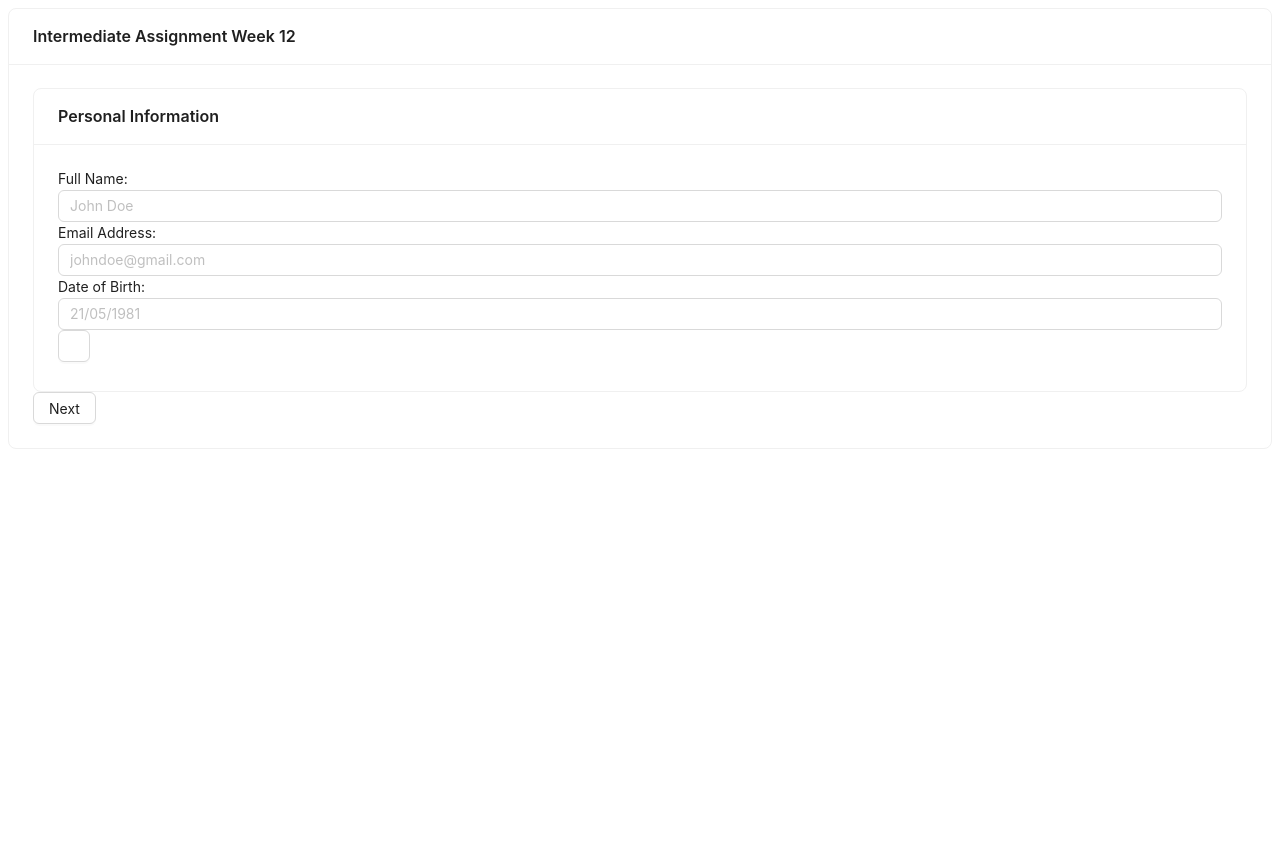
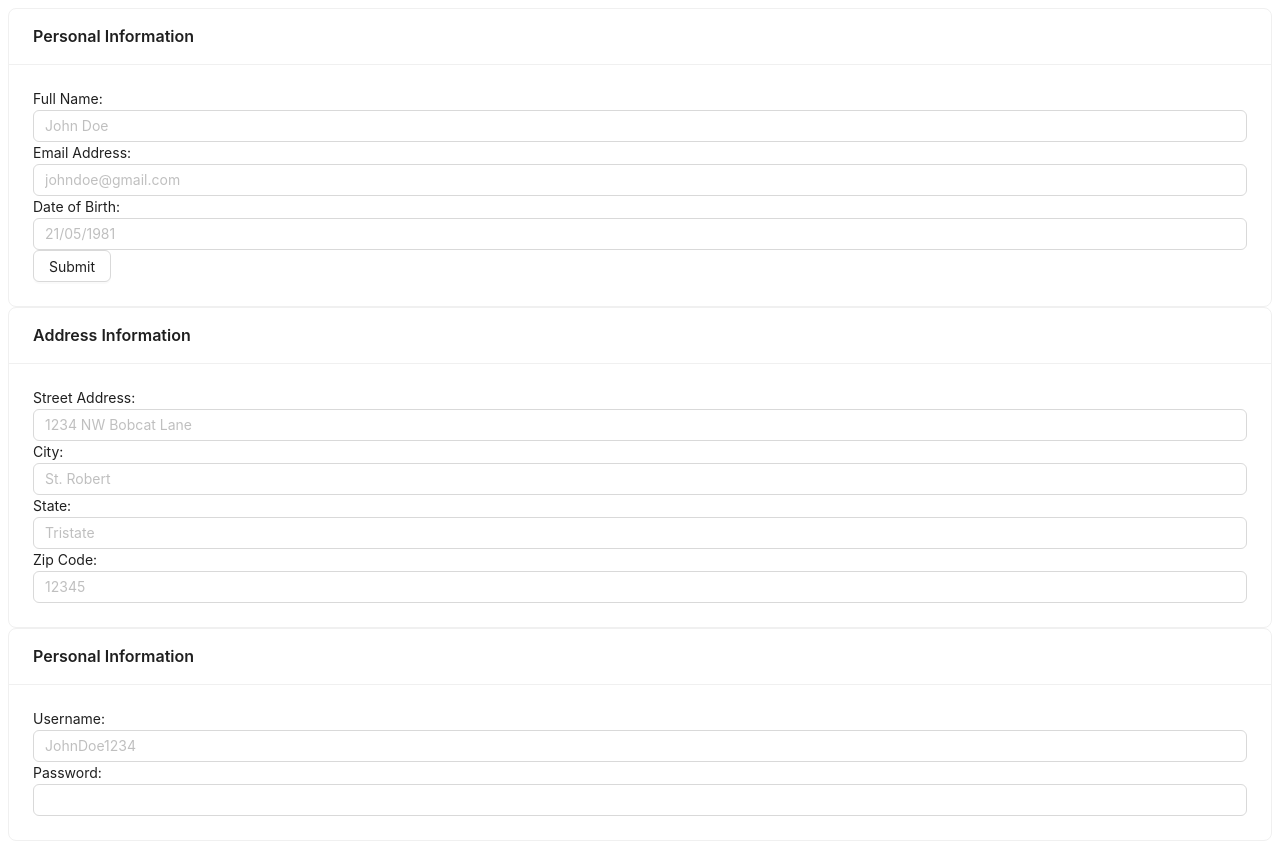
Before and after one commit to RevoU-FSSE-2/week-12-rz0u, a React (Vite) app: page / in a window 1280 px wide. Before the commit the page ends 800 px from the top, so only its background shows below. Built offline with nearby package versions, Linux system fonts and the light colour scheme.

Commit message:
coba deploy

```diff
--- a/src/App.tsx
+++ b/src/App.tsx
@@ -1,5 +1,5 @@
-import { useState } from "react";
-import { Card, Space, Button } from "./components";
+// import { useState } from "react";
+// import { Card, Space, Button } from "./components";
 import { PersonalForm, AddressForm, AccountForm } from "./containers";
 // import { useFormik } from "formik";
 
@@ -28,51 +28,12 @@ const InitialValues: InitialValues = {
 };
 
 function App() {
-  const [step, setStep] = useState<number>(1);
-  const handleNext = () => {
-    if (step === 1 || step === 2) {
-      setStep((prev) => prev + 1);
-    }
-    return;
-  };
-  const handlePrev = () => {
-    if (step === 2 || step === 3) {
-      setStep((prev) => prev - 1);
-    }
-    return;
-  };
   return (
-    <Card title="Intermediate Assignment Week 12">
-      <div>
-        {step === 1 && <PersonalForm />}
-        {step === 2 && <AddressForm />}
-        {step === 3 && <AccountForm />}
-      </div>
-      <Space direction="vertical">
-        <Space wrap>
-          {step === 2 && (
-            <div>
-              <Button onClick={handlePrev}>Previous</Button>
-              <Button onClick={handleNext} type={"primary"}>
-                Next
-              </Button>
-            </div>
-          )}
-
-          {step === 1 && (
-            <Button onClick={handleNext} type={"primary"}>
-              Next
-            </Button>
-          )}
-
-          {step === 3 && (
-            <div>
-              <Button onClick={handlePrev}>Previous</Button>
-            </div>
-          )}
-        </Space>
-      </Space>
-    </Card>
+    <>
+      <PersonalForm></PersonalForm>
+      <AddressForm></AddressForm>
+      <AccountForm></AccountForm>
+    </>
   );
 }
 
--- a/src/components/index.ts
+++ b/src/components/index.ts
@@ -5,4 +5,3 @@ export { default as Text } from "./Text";
 export { default as Input } from "./Input";
 export { default as TextArea } from "./TextArea";
 export { default as MultiStepContainer } from "./MultiStepContainer";
-// export { default as DatePicker } from "./DatePicker";
--- a/src/containers/AccountForm/index.tsx
+++ b/src/containers/AccountForm/index.tsx
@@ -60,6 +60,7 @@ const AccountForm = () => {
             value={forMik.values.password}
             onChange={forMik.handleChange("password")}
             status={forMik.errors.password && "error"}
+            type="password"
           />
           {forMik.errors.password && <Text>{forMik.errors.password}</Text>}{" "}
         </div>
--- a/src/containers/PersonalForm/index.tsx
+++ b/src/containers/PersonalForm/index.tsx
@@ -92,7 +92,9 @@ const PersonalForm = () => {
             <Text font="secondary">{forMik.errors.birthDate}</Text>
           )}
         </div>
-        <Button type="default" htmlType="submit" children={undefined}></Button>
+        <Button type="default" htmlType="submit">
+          Submit
+        </Button>
       </form>
     </Card>
   );
```
Also changed, not shown: src/components/DatePicker/index.tsx (deleted, +0 -19 lines), src/components/Form/index.tsx (deleted).
